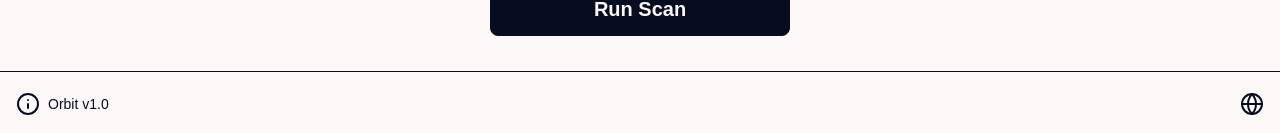
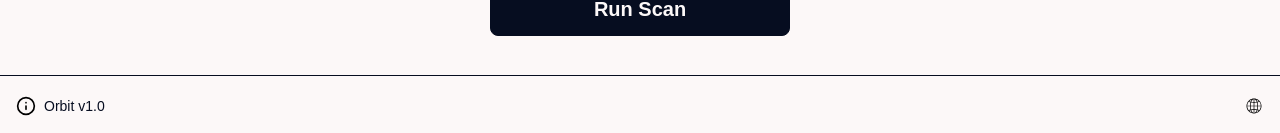
Before and after one commit to mtq01/orbit, a React (Vite) app: page / in a window 1280 px wide. Shown: the part 664-797 px from the top of the page. Built offline with nearby package versions, Linux system fonts and the light colour scheme.

Commit message:
changed footer icons to local SVGs with proper accessibility

```diff
--- a/src/components/Footer.tsx
+++ b/src/components/Footer.tsx
@@ -1,14 +1,43 @@
-import { Info, Globe } from "lucide-react";
+import info from "../assets/icons/info.svg";
+import globe from "../assets/icons/internet.svg";
 
 const Footer = () => {
   return (
-      <footer className="flex justify-between border-t py-5 px-4 shrink-0">
-        <p className="flex gap-2 items-center">
-          <Info />
-          <span className="text-sm">Orbit v1.0</span>
-        </p>
-        <Globe />
-      </footer>
+    <footer className="flex justify-between border-t py-5 px-4 shrink-0">
+      <p className="flex gap-2 items-center">
+        <a
+          href="https://google.com"
+          target="_blank"
+          rel="noreferrer"
+          aria-label="Visit Orbit Website"
+          className="focus-visible:outline-orbit-blue"
+        >
+          <img
+            src={info}
+            // alt is left blank bcuz the link aria-label describes the action
+            alt=""
+            aria-hidden="true"
+            className="w-5 h-5"
+          />
+        </a>
+        <span className="text-sm">Orbit v1.0</span>
+      </p>
+      <a
+        href="https://google.com"
+        target="_blank"
+        rel="noreferrer"
+        aria-label="Orbit v1.0 - View Changelog"
+        className="focus-visible:outline-orbit-blue"
+      >
+        <img
+          src={globe}
+          // alt is left blank bcuz the link aria-label describes the action
+          alt=""
+          aria-hidden="true"
+          className="w-5 h-5"
+        />
+      </a>
+    </footer>
   );
 };
 
```
Also changed, not shown: src/assets/icons/internet.svg (renamed from src/assets/icons/internet.svg.svg).
